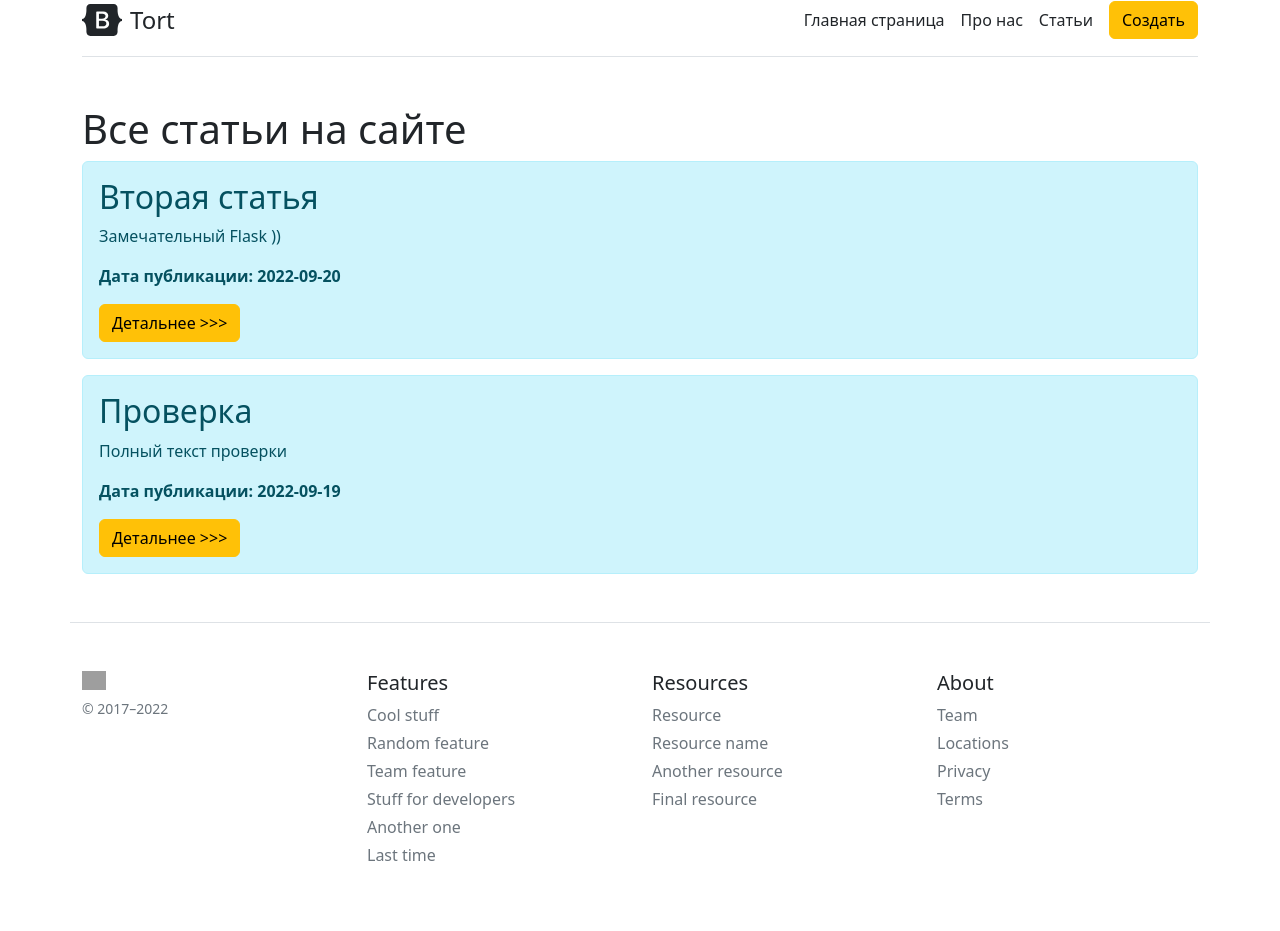
After one commit to ordadm/z100, a Flask app: page /posts in a window 1280 px wide. The commit adds this page. Run offline with Flask 2, Linux system fonts and the light colour scheme; data comes from the database, SQL or seed files in the repository; both versions use the stored data as it was after the commit; grey boxes are pictures that could not be loaded.

Commit message:
отображается список записей, вход в запись, выход к списку (закончил 4й урок по flask)

```diff
--- a/app.py
+++ b/app.py
@@ -1,5 +1,4 @@
 from datetime import datetime
-
 from flask import Flask, render_template, request, redirect
 from flask_sqlalchemy import SQLAlchemy
 
@@ -37,7 +36,7 @@ def create_article():
         try:
             db.session.add(article)
             db.session.commit()
-            return redirect('/')
+            return redirect('/posts')
 
         except:
             return "При добавлении статьи произошла ошибка"
@@ -50,6 +49,16 @@ def create_article():
 def about():
     return render_template('about.html')
 
+@app.route('/posts')
+def posts():
+    articles=Article.query.order_by(Article.date.desc()).all()
+    return render_template('posts.html', articles=articles)
+
+@app.route('/posts/<int:id>')
+def post_detail(id):
+    article=Article.query.get(id)
+    return render_template('post_detail.html', article=article)
+
 
 @app.route('/user/<string:name>/<int:id>')
 def user(name, id):
--- a/templates/base.html
+++ b/templates/base.html
@@ -28,6 +28,7 @@
             <nav class="d-inline-flex mt-2 mt-md-0 ms-md-auto">
                 <a class="me-3 py-2 text-dark text-decoration-none" href="\">Главная страница</a>
                 <a class="me-3 py-2 text-dark text-decoration-none" href="\about">Про нас</a>
+                    <a class="me-3 py-2 text-dark text-decoration-none" href="\posts">Статьи</a>
             </nav>
                 <a class="btn btn-warning" href="\create_article">Создать</a>
         </div>
--- a/templates/create_article.html
+++ b/templates/create_article.html
@@ -1,7 +1,7 @@
 {% extends 'base.html' %}
 
 {% block title %}
-Страница про нас
+Создание записи
 {% endblock%}
 
 
--- /dev/null
+++ b/templates/posts.html
@@ -0,0 +1,21 @@
+{% extends 'base.html' %}
+
+{% block title %}
+Все статьи на сайте
+{% endblock %}
+
+
+{% block body %}
+<div class="container mt-5">
+    <h1>Все статьи на сайте</h1>
+    {% for el in articles %}
+    <div class="alert alert-info">
+        <h2>{{ el.title }}</h2>
+        <p>{{ el.text}}</p>
+        <p><b>Дата публикации: {{el.date.date()}} </b></p>
+        <a href="/posts/{{ el.id }}" class="btn btn-warning">Детальнее >>></a>
+    </div>
+    {% endfor %}
+
+</div>
+{% endblock%}
```
Also changed, not shown: templates/post_detail.html (added, +19 -0 lines), tort.db.
